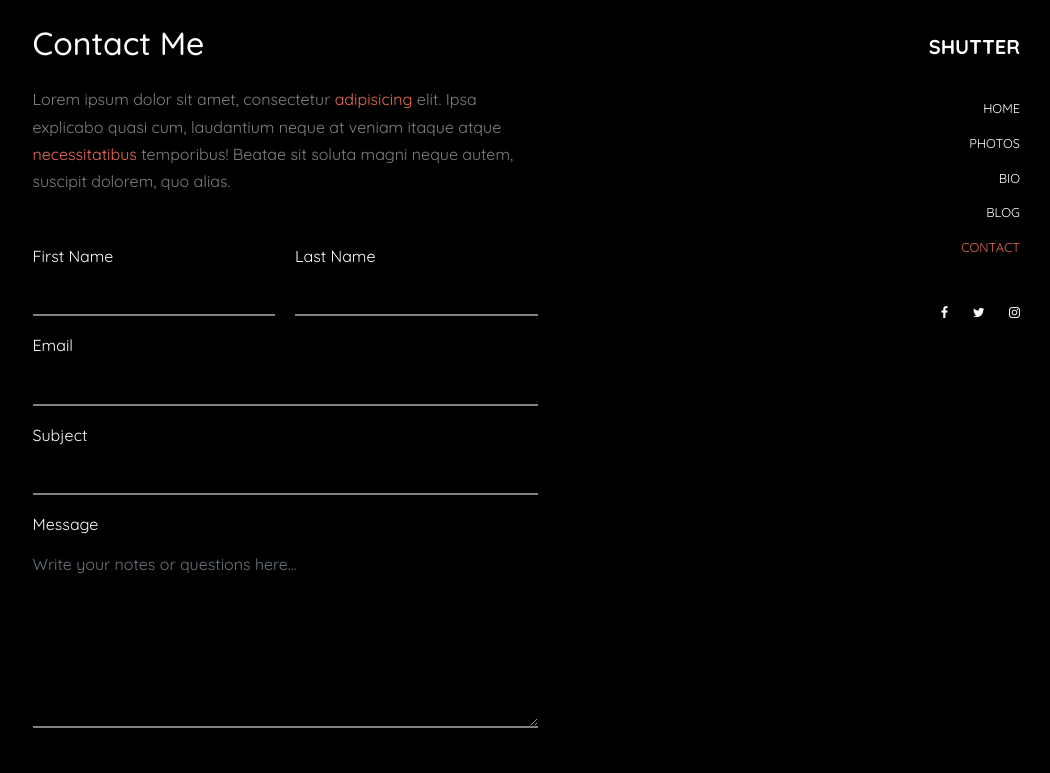
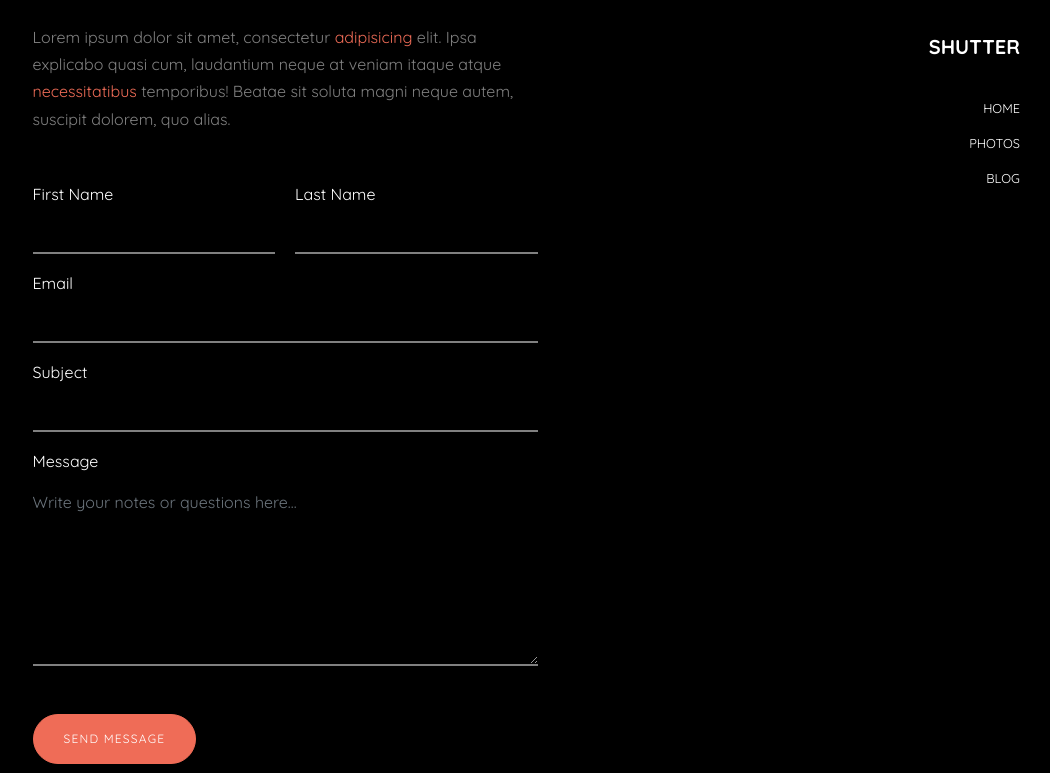
Before and after one commit to rubenshibu/farewell-gift, a plain HTML site: page contact.html in a window 1280 px wide. Shown: the top 773 px of the page, without its empty margins (230-1280 px from the left). Drawn offline with Linux system fonts and the light colour scheme; files whose address does not match are found by name.

Commit message:
edited some changes

```diff
--- a/contact.html
+++ b/contact.html
@@ -49,14 +49,14 @@
       <ul class="js-clone-nav">
         <li><a href="index.html">Home</a></li>
         <li><a href="photos.html">Photos</a></li>
-        <li><a href="bio.html">Bio</a></li>
+        <!-- <li><a href="bio.html">Bio</a></li> -->
         <li><a href="blog.html">Blog</a></li>
-        <li class="active"><a href="contact.html">Contact</a></li>
+        <!-- <li class="active"><a href="contact.html">Contact</a></li> -->
       </ul>
       <ul class="social js-clone-nav">
-        <li><a href="#"><span class="icon-facebook"></span></a></li>
+        <!-- <li><a href="#"><span class="icon-facebook"></span></a></li>
         <li><a href="#"><span class="icon-twitter"></span></a></li>
-        <li><a href="#"><span class="icon-instagram"></span></a></li>
+        <li><a href="#"><span class="icon-instagram"></span></a></li> -->
       </ul>
     </div>
   </header>
@@ -65,7 +65,7 @@
       <div class="row justify-content-center">
 
         <div class="col-md-6 pt-4"  data-aos="fade-up">
-          <h2 class="text-white mb-4">Contact Me</h2>
+          <!-- <h2 class="text-white mb-4">Contact Me</h2> -->
 
           <div class="row">
             <div class="col-md-12">
```
Also changed, not shown: single.html (+2 -2 lines).
